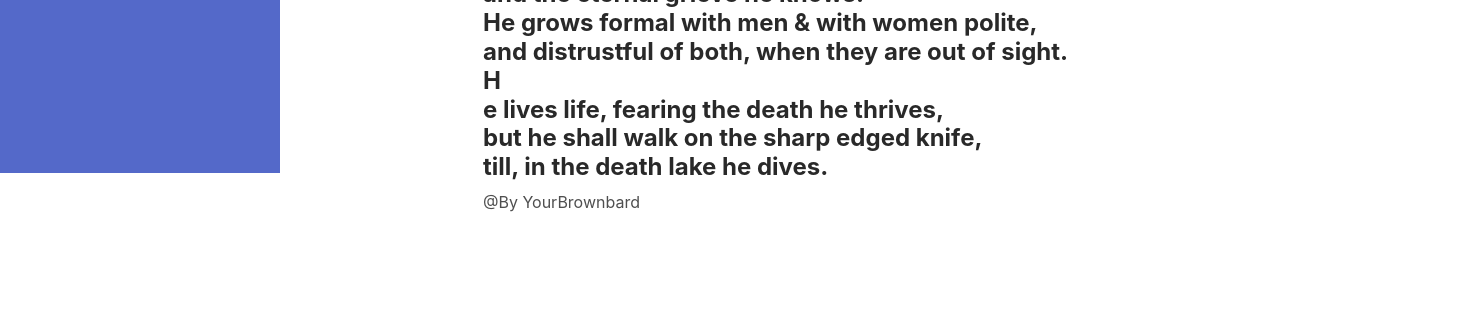
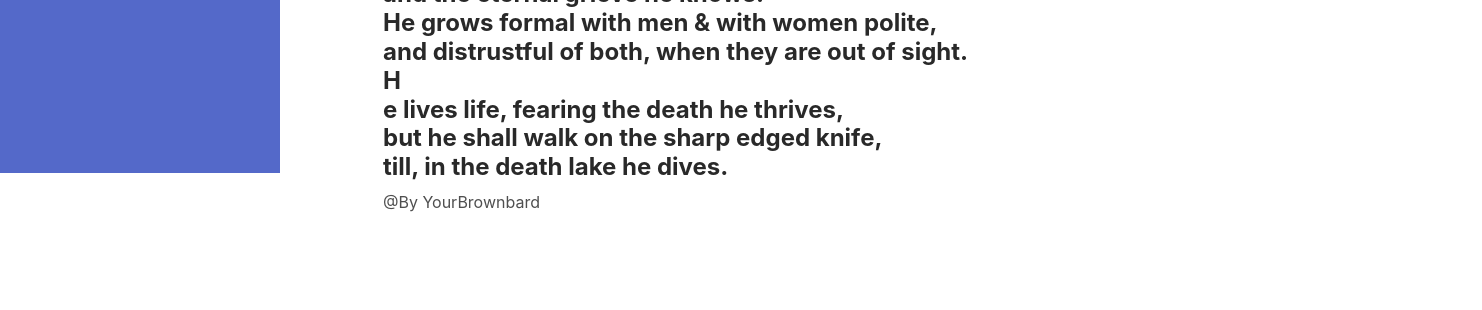
Before and after one commit to cyrobotcoder/yourbrownbard.github.io, a plain HTML site: page 1.html in a window 1280 px wide. Shown: the part 627-937 px from the top of the page, 1482 px wide, since content can reach past the window. Drawn offline with Linux system fonts and the light colour scheme.

Commit message:
Update 1.css

```diff
--- a/1.css
+++ b/1.css
@@ -1,4 +1,4 @@
 .container{
 
-    margin-right: -250px;
+    margin-right: -150px;
 }
```
